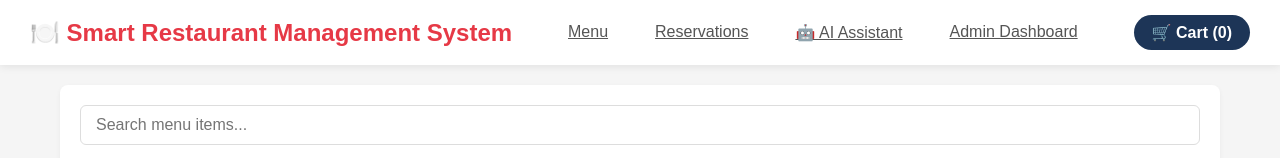
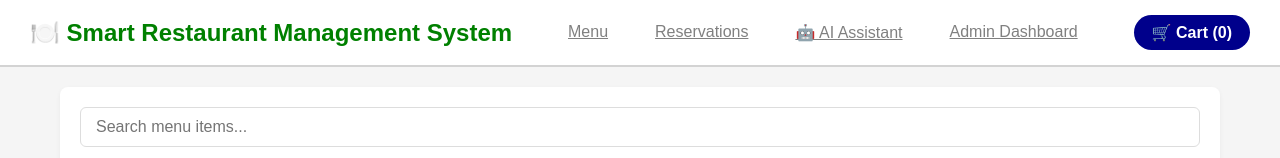
Before and after one commit to pauline-kg/SmartRestaurantManagementSystem, a React (Vite) app: page / in a window 1280 px wide. Shown: the top 158 px of the page. Built offline with nearby package versions, Linux system fonts and the light colour scheme.

Commit message:
Update NavBar.css

```diff
--- a/src/components/NavBar/NavBar.css
+++ b/src/components/NavBar/NavBar.css
@@ -1,61 +1,65 @@
+/* --- Navigation Bar Container --- */
 .navbar {
   display: flex;
   justify-content: space-between;
   align-items: center;
-  background-color: #ffffff;
+  background-color: white;
   padding: 15px 30px;
-  box-shadow: 0 2px 8px rgba(0, 0, 0, 0.08);
+  border-bottom: 2px solid lightgray; /* Simple border instead of shadows */
   position: sticky;
   top: 0;
-  z-index: 100;
+  z-index: 100; /* Keeps the navbar glued to the top when scrolling */
 }
 
+/* --- Logo Styling --- */
 .navbar-logo {
-  font-size: 1.5rem;
+  font-size: 24px;
   font-weight: bold;
-  color: #e63946;
+  color: green;
   cursor: pointer;
 }
 
+/* --- Navigation Links Container --- */
 .navbar-links {
   display: flex;
-  gap: 15px;
+  gap: 15px; /* Spaces out the links evenly */
 }
 
+/* --- Navigation Buttons --- */
 .nav-btn {
   background: none;
   border: none;
-  font-size: 1rem;
+  font-size: 16px;
   padding: 8px 16px;
   cursor: pointer;
   border-radius: 6px;
-  color: #555;
-  transition: all 0.2s ease;
+  color: gray;
 }
 
 .nav-btn:hover {
-  background-color: #f1f3f5;
-  color: #000;
+  background-color: whitesmoke;
+  color: black;
 }
 
+/* Active page indicator button */
 .nav-btn.active {
-  background-color: #e63946;
-  color: #fff;
-  font-weight: 600;
+  background-color: lightgreen;
+  color: white;
+  font-weight: bold;
 }
 
+/* --- Cart Badge Button --- */
 .cart-badge-btn {
-  background-color: #1d3557;
-  color: #fff;
+  background-color: darkblue;
+  color: white;
   border: none;
   padding: 8px 18px;
-  border-radius: 20px;
-  font-size: 1rem;
+  border-radius: 20px; /* Pill shape */
+  font-size: 16px;
   cursor: pointer;
-  font-weight: 600;
-  transition: background-color 0.2s;
+  font-weight: bold;
 }
 
 .cart-badge-btn:hover {
-  background-color: #457b9d;
+  background-color: blue;
 }
```
